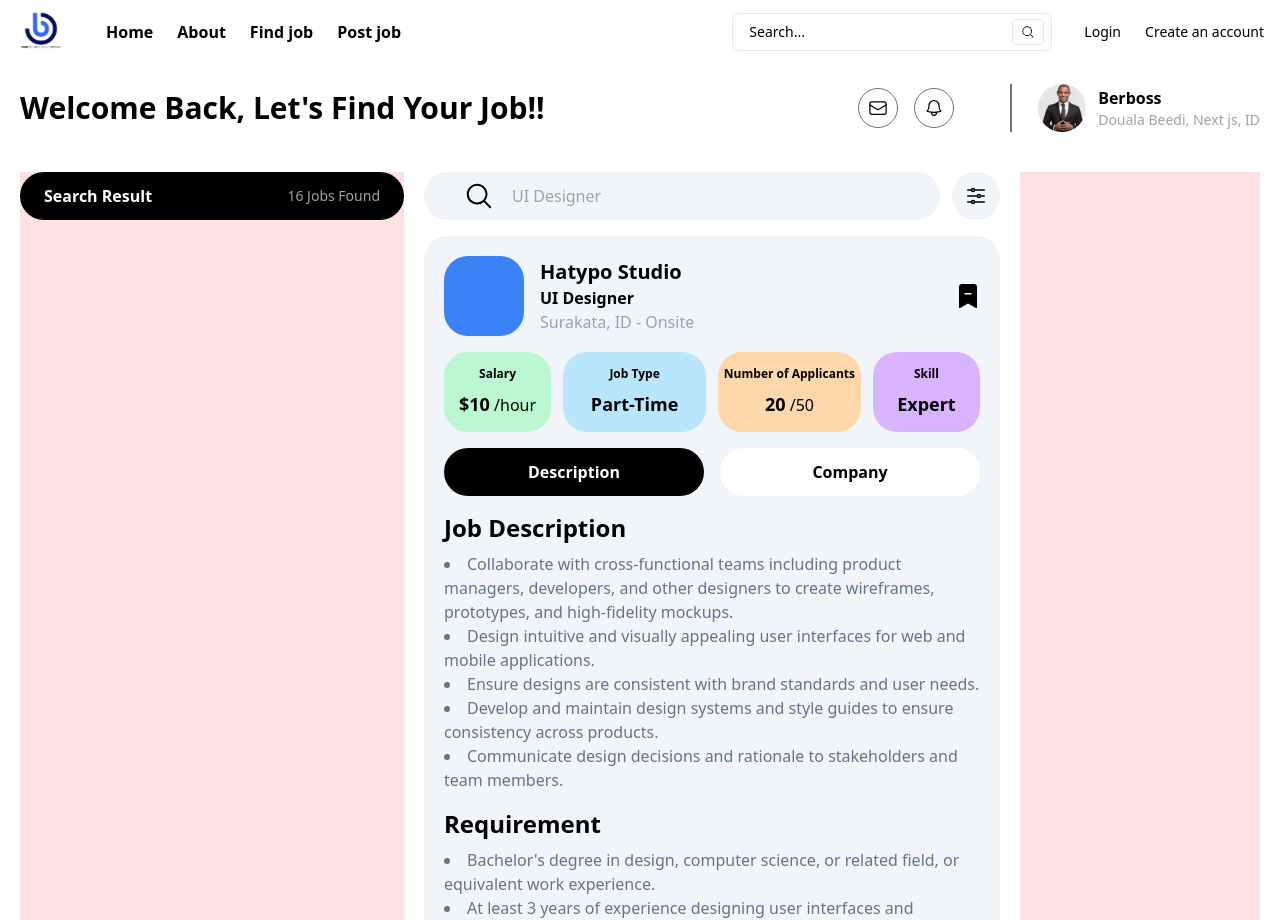
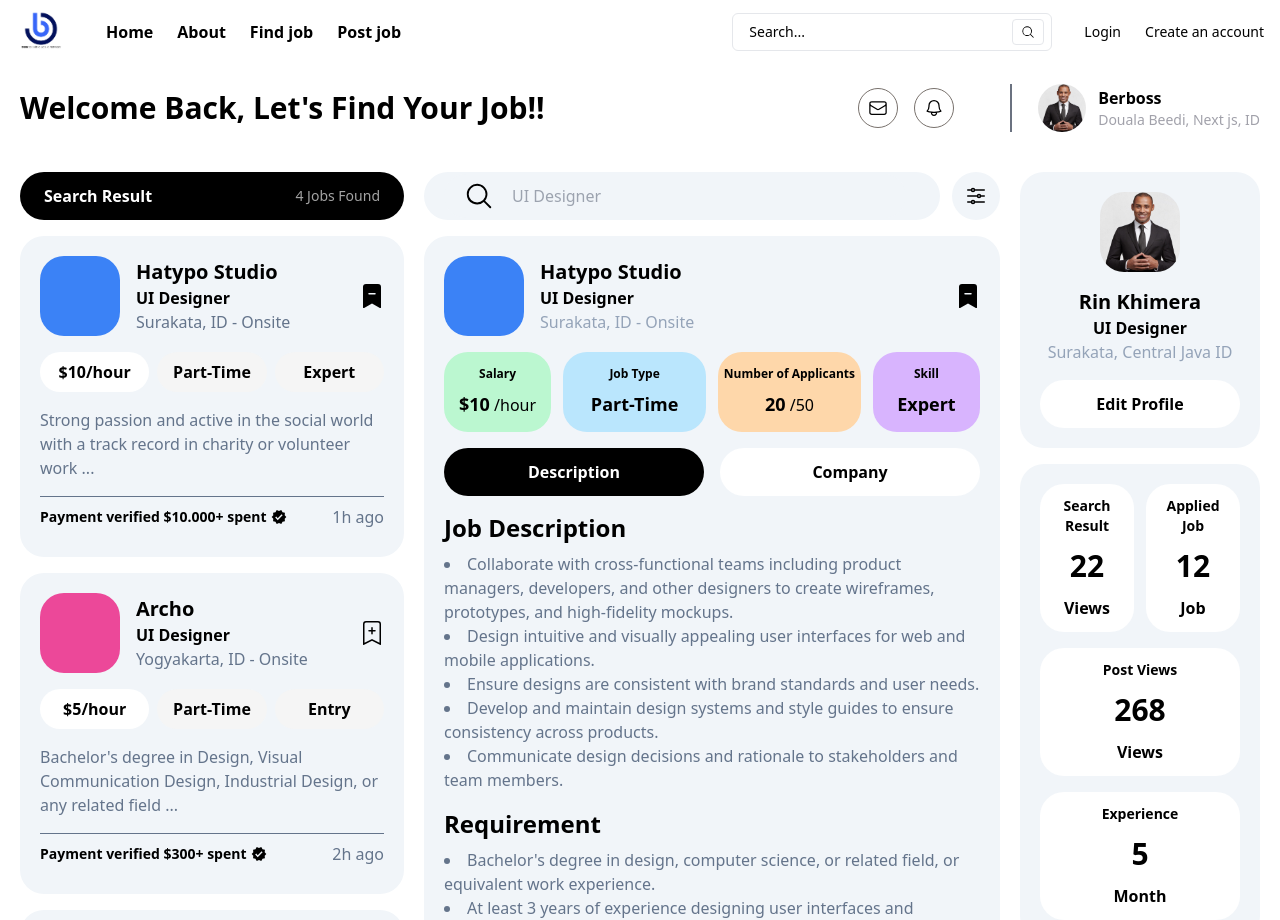
Before and after one commit to Wilson635/bolo, a Next.js app: page / in a window 1280 px wide. Shown: the top 920 px of the page. Built offline with nearby package versions, Linux system fonts and the light colour scheme.

Commit message:
Update findJob.tsx

```diff
--- a/pages/findJob.tsx
+++ b/pages/findJob.tsx
@@ -3,19 +3,99 @@ import NavBar from "@/components/Navbar"
 import Avatar from "@/public/assets/avatar.jpg"
 import Head from "next/head"
 import Image from "next/image"
-import { BsFillBookmarkDashFill } from "react-icons/bs"
+import { BsBookmarkPlus, BsFillBookmarkDashFill } from "react-icons/bs"
 import {
   HiMagnifyingGlass,
   HiOutlineAdjustmentsHorizontal,
   HiOutlineBell,
   HiOutlineEnvelope,
 } from "react-icons/hi2"
+import { MdVerified } from "react-icons/md"
 
 const FindJob = () => {
+  const jobListings = [
+    {
+      id: 1,
+      company: "Hatypo Studio",
+      position: "UI Designer",
+      location: "Surakata, ID - Onsite",
+      bookmarkIcon: <BsFillBookmarkDashFill className="text-2xl" />,
+      rate: "$10/hour",
+      time: "Part-Time",
+      level: "Expert",
+      requirements:
+        "Strong passion and active in the social world with a track record in charity or volunteer work ...",
+      paymentVerified: {
+        label: "Payment verified",
+        value: "$10.000+ spent",
+        icon: <MdVerified />,
+      },
+      postedTime: "1h ago",
+      color: "bg-blue-500",
+    },
+    {
+      id: 2,
+      company: "Archo",
+      position: "UI Designer",
+      location: "Yogyakarta, ID - Onsite",
+      bookmarkIcon: <BsBookmarkPlus className="text-2xl" />,
+      rate: "$5/hour",
+      time: "Part-Time",
+      level: "Entry",
+      requirements:
+        "Bachelor's degree in Design, Visual Communication Design, Industrial Design, or any related field ...",
+      paymentVerified: {
+        label: "Payment verified",
+        value: "$300+ spent",
+        icon: <MdVerified />,
+      },
+      postedTime: "2h ago",
+      color: "bg-pink-500",
+    },
+    {
+      id: 3,
+      company: "Elux Space",
+      position: "Web Developper",
+      location: "Malang, ID - Onsite",
+      bookmarkIcon: <BsFillBookmarkDashFill className="text-2xl" />,
+      rate: "$15/hour",
+      time: "Part-Time",
+      level: "Expert",
+      requirements:
+        "Bachelor's degree in Design, Visual Communication Design, Industrial Design, or any related field ...",
+      paymentVerified: {
+        label: "Payment verified",
+        value: "$2.000+ spent",
+        icon: <MdVerified />,
+      },
+      postedTime: "3h ago",
+      color: "bg-yellow-300",
+    },
+    {
+      id: 4,
+      company: "Quanta Hive",
+      position: "UI/UX Designer",
+      location: "Douala, ID - Onsite",
+      bookmarkIcon: <BsFillBookmarkDashFill className="text-2xl" />,
+      rate: "$35/hour",
+      time: "Part-Time",
+      level: "Expert",
+      requirements:
+        "Strong passion and active in the social world with a track record in charity or volunteer work ...",
+      paymentVerified: {
+        label: "Payment verified",
+        value: "$18.000+ spent",
+        icon: <MdVerified />,
+      },
+      postedTime: "3h ago",
+      color: "bg-green-300",
+    },
+  ]
+
   return (
     <div>
       <Head>
-        <title>About | Bolo</title>
+        <title>Find Jobs | Bolo</title>
         <meta name="description" content="Bolo - Find your dream job" />
         <meta name="viewport" content="width=device-width, initial-scale=1" />
         <link rel="icon" href="/favicon.ico" />
@@ -56,11 +136,53 @@ const FindJob = () => {
           </div>
         </div>
         <div className="mt-10 flex flex-row gap-5">
-          <div className="flex basis-2/5 flex-col bg-red-100">
+          <div className="flex basis-2/5 flex-col gap-4">
             <div className="flex items-center justify-between rounded-3xl bg-black p-3 px-6 text-white">
               <div className="font-semibold">Search Result</div>
-              <div className="text-sm text-neutral-400">16 Jobs Found</div>
+              <div className="text-sm text-neutral-400">
+                {jobListings.length} Jobs Found
+              </div>
             </div>
+            {jobListings.map((job) => (
+              <div
+                key={job.id}
+                className={`flex w-full flex-col gap-4 rounded-3xl bg-slate-100 p-5`}
+              >
+                <div className="flex items-center justify-between">
+                  <div className="flex items-center gap-4">
+                    <div className={`h-20 w-20 rounded-3xl ${job.color}`}></div>
+                    <div className="flex flex-col">
+                      <h1 className="text-xl font-bold">{job.company}</h1>
+                      <h2 className="font-semibold">{job.position}</h2>
+                      <p className="text-slate-500">{job.location}</p>
+                    </div>
+                  </div>
+                  {job.bookmarkIcon}
+                </div>
+                <div className="flex flex-row gap-2">
+                  <div className="flex h-10 basis-1/3 items-center justify-center rounded-3xl bg-white font-semibold">
+                    {job.rate}
+                  </div>
+                  <div className="flex h-10 basis-1/3 items-center justify-center rounded-3xl bg-neutral-100 font-semibold">
+                    {job.time}
+                  </div>
+                  <div className="flex h-10 basis-1/3 items-center justify-center rounded-3xl bg-neutral-100 font-semibold">
+                    {job.level}
+                  </div>
+                </div>
+                <div className="text-slate-500">{job.requirements}</div>
+                <div className="-mb-2 border-b border-slate-500"></div>
+                <div className="mb-2 flex items-center justify-between">
+                  <div className="flex items-center gap-1">
+                    <h3 className="text-sm font-bold">
+                      {job.paymentVerified.label} {job.paymentVerified.value}
+                    </h3>
+                    {job.paymentVerified.icon}
+                  </div>
+                  <div className="text-slate-500">{job.postedTime}</div>
+                </div>
+              </div>
+            ))}
           </div>
           <div className="flex basis-3/5 flex-col gap-4">
             <div className="flex w-full flex-row gap-3">
@@ -194,7 +316,51 @@ const FindJob = () => {
               </button>
             </div>
           </div>
-          <div className="flex basis-1/4 flex-col bg-red-100"></div>
+          <div className="flex basis-1/4 flex-col gap-4">
+            <div className="flex w-full flex-col items-center gap-4 rounded-3xl bg-slate-100 p-5">
+              <div className="flex h-20 w-20 items-center justify-center rounded-3xl">
+                <Image
+                  src={Avatar}
+                  height={500}
+                  width={500}
+                  alt="Bolo"
+                  className="rounded-3xl object-cover"
+                />
+              </div>
+              <div className="flex flex-col items-center">
+                <h1 className="text-xl font-bold">Rin Khimera</h1>
+                <h2 className="font-semibold">UI Designer</h2>
+                <p className="text-slate-400">Surakata, Central Java ID</p>
+              </div>
+              <button className="flex w-full items-center justify-center rounded-3xl bg-white p-3 font-semibold">
+                Edit Profile
+              </button>
+            </div>
+            <div className="flex w-full flex-col items-center gap-4 rounded-3xl bg-slate-100 p-5">
+              <div className="flex w-full flex-row items-center gap-3">
+                <div className="flex basis-1/2 flex-col items-center gap-3 rounded-3xl bg-white p-3 text-center">
+                  <h3 className="text-sm font-semibold">Search Result</h3>
+                  <h2 className="text-3xl font-bold">22</h2>
+                  <h3 className="font-semibold">Views</h3>
+                </div>
+                <div className="flex basis-1/2 flex-col items-center gap-3 rounded-3xl bg-white p-3 text-center">
+                  <h3 className="text-sm font-semibold">Applied Job</h3>
+                  <h2 className="text-3xl font-bold">12</h2>
+                  <h3 className="font-semibold">Job</h3>
+                </div>
+              </div>
+              <div className="flex w-full flex-col items-center gap-3 rounded-3xl bg-white p-3 text-center">
+                <h3 className="text-sm font-semibold">Post Views</h3>
+                <h2 className="text-3xl font-bold">268</h2>
+                <h3 className="font-semibold">Views</h3>
+              </div>
+              <div className="flex w-full flex-col items-center gap-3 rounded-3xl bg-white p-3 text-center">
+                <h3 className="text-sm font-semibold">Experience</h3>
+                <h2 className="text-3xl font-bold">5</h2>
+                <h3 className="font-semibold">Month</h3>
+              </div>
+            </div>
+          </div>
         </div>
       </main>
       <Footer />
```
